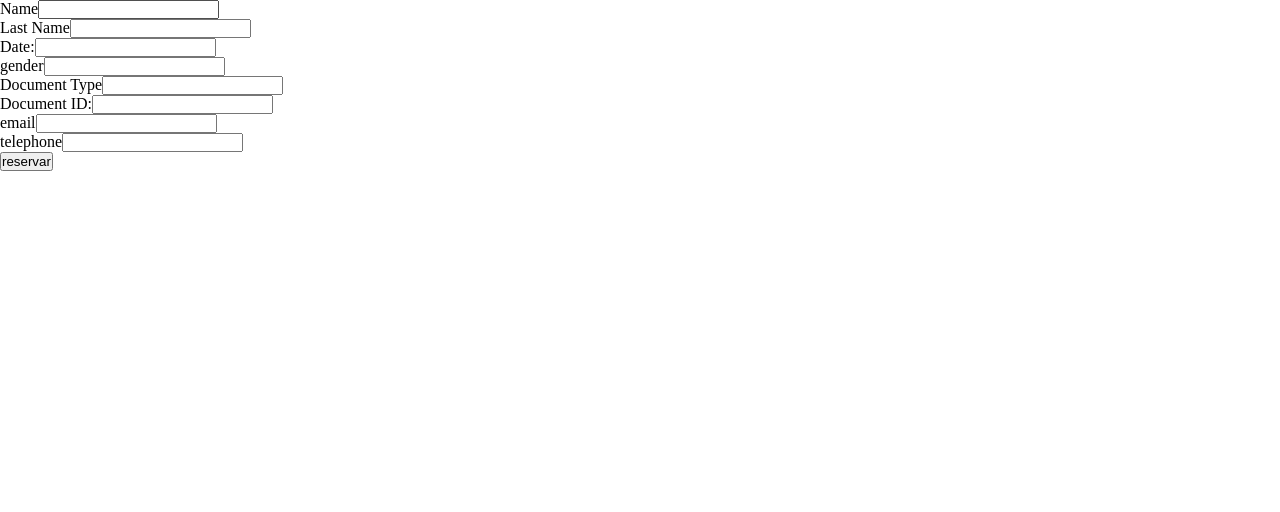
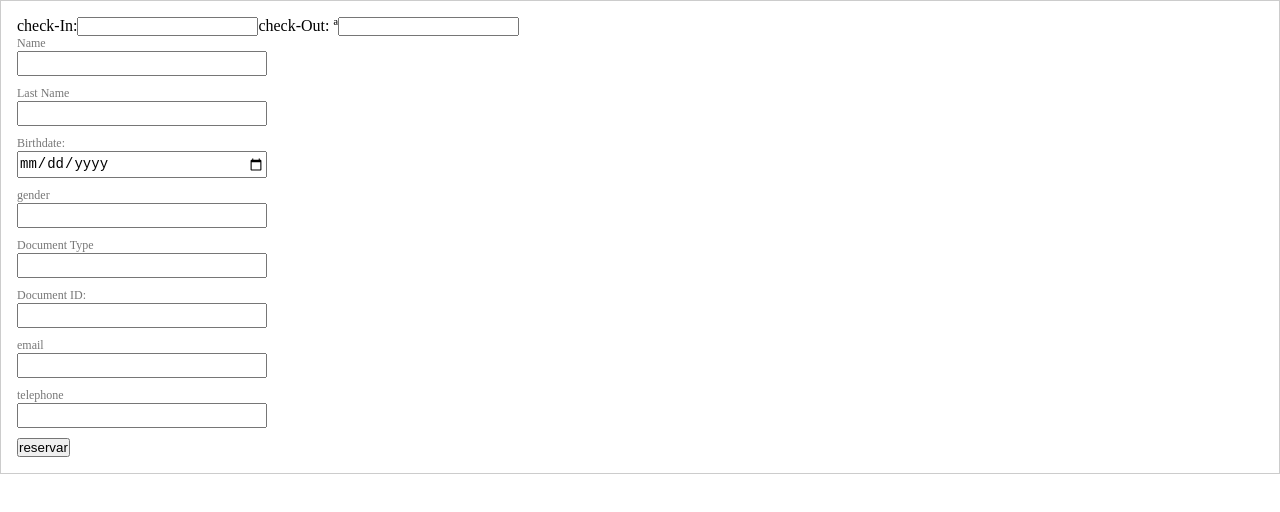
Before and after one commit to Juanpabedoyav/travel-app, a React (Create React App) app: page /detail/1 in a window 1280 px wide. Shown: the top 512 px of the page. Built offline with nearby package versions, Linux system fonts and the light colour scheme.

Commit message:
📦 NEW: add config to reservation email

```diff
--- a/src/components/HotelDetails/index.tsx
+++ b/src/components/HotelDetails/index.tsx
@@ -1,9 +1,10 @@
 import { useParams } from "react-router-dom"
 import { HotelContext } from "../../context/Hotels/HotelContext"
-import { MutableRefObject, useContext } from "react"
+import { useContext } from "react"
 import { UserSearchContext } from "../../context/UserSearch/UserSearchContext"
 import  { useRef } from "react"
 import emailjs from "@emailjs/browser"
+import { FormReservationSc, SectionReservationSc } from "./styles"
 
 export const HotelDetails = () => {
   const form = useRef<HTMLFormElement>(null)
@@ -32,48 +33,50 @@ export const HotelDetails = () => {
         <h1>{hotel?.name}</h1>
         <p>{hotel?.brand}</p>
       </section>
-      <section >
-        <form ref={form} onSubmit={sendEmail}>
-          <p>{checkIn}</p>
-          <p>{checkOut}</p>
-          <div>
+      <SectionReservationSc >
+        <FormReservationSc ref={form} onSubmit={sendEmail}>
+          <label htmlFor="checkIn">check-In:</label>
+          <input type="text" name="checkIn" id="checkIn"  defaultValue={checkIn}/>
+          <label htmlFor="checkOut">check-Out: ª</label>
+          <input type="text" name="checkOut" id="checkOut"  defaultValue={checkOut}/>
+          <div className="field">
             <label htmlFor="name">Name</label>
-            <input type="text" name="name" id="name"  />
+            <input type="text" name="to_name" id="to_name"  required/>
           </div>
-          <div>
+          <div className="field">
             <label htmlFor="lastName">Last Name</label>
-            <input type="text" name="lastName" id="lastName"  />
+            <input type="text" name="lastName" id="lastName"  required/>
           </div>
-          <div>
-            <label htmlFor="date">Date:</label>
-            <input type="text" name="date" id="date"  />
+          <div className="field">
+            <label htmlFor="birthdate">Birthdate:</label>
+            <input type="date" name="birthdate" id="birthdate"  required/>
           </div>
-          <div>
+          <div className="field">
             <label htmlFor="gender">gender</label>
-            <input type="text" name="gender" id="gender"  />
+            <input type="text" name="gender" id="gender"  required/>
           </div>
 
-          <div>
+          <div className="field">
             <label htmlFor="documentType">Document Type</label>
-            <input type="text" name="documentType" id="documentType"  />
+            <input type="text" name="documentType" id="documentType" required />
           </div>
-          <div>
+          <div className="field">
             <label htmlFor="documentNumber">Document ID:</label>
-            <input type="text" name="documentNumber" id="documentNumber"  />
+            <input type="number" name="documentNumber" id="documentNumber" required />
           </div>
-          <div>
+          <div className="field">
             <label htmlFor="email">email</label>
-            <input type="text" name="email" id="email"  />
+            <input type="email" name="email" id="email"  required/>
           </div>
 
-          <div>
+          <div className="field">
             <label htmlFor="telephone">telephone</label>
-            <input type="text" name="telephone" id="telephone"  />
+            <input type="tel" name="telephone" id="telephone"  required/>
           </div>
 
           <button type="submit">reservar</button>
-        </form>
-      </section>
+        </FormReservationSc>
+      </SectionReservationSc>
 
     </div>
   )
--- /dev/null
+++ b/src/components/HotelDetails/styles.tsx
@@ -0,0 +1,30 @@
+import styled from "styled-components"
+
+export const SectionReservationSc = styled.section`
+border: 1px solid #ccc;
+padding: 1rem;
+
+`
+
+
+export const FormReservationSc = styled.form`
+.field {
+  margin-bottom: 10px;
+}
+
+.field label {
+  display: block;
+  font-size: 12px;
+  color: #777;
+}
+
+.field input {
+  display: block;
+  min-width: 250px;
+  line-height: 1.5;
+  font-size: 14px;
+}
+
+
+
+`
```
